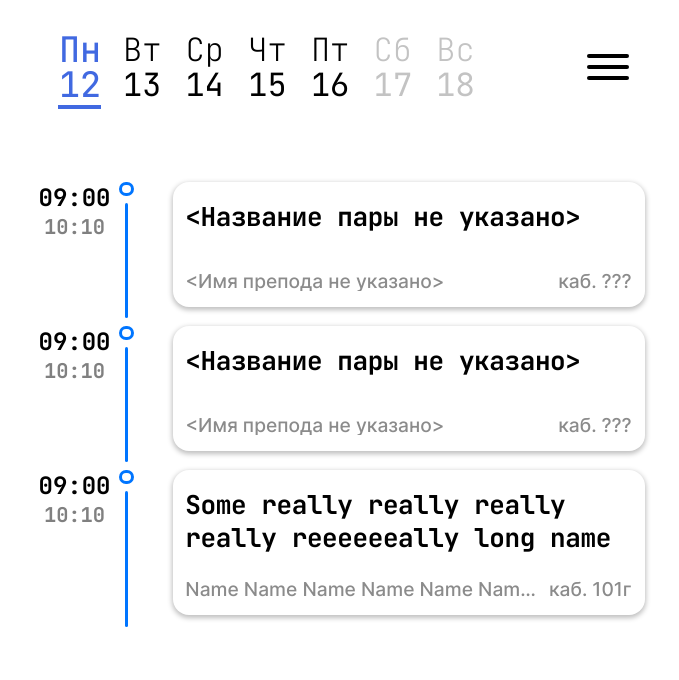
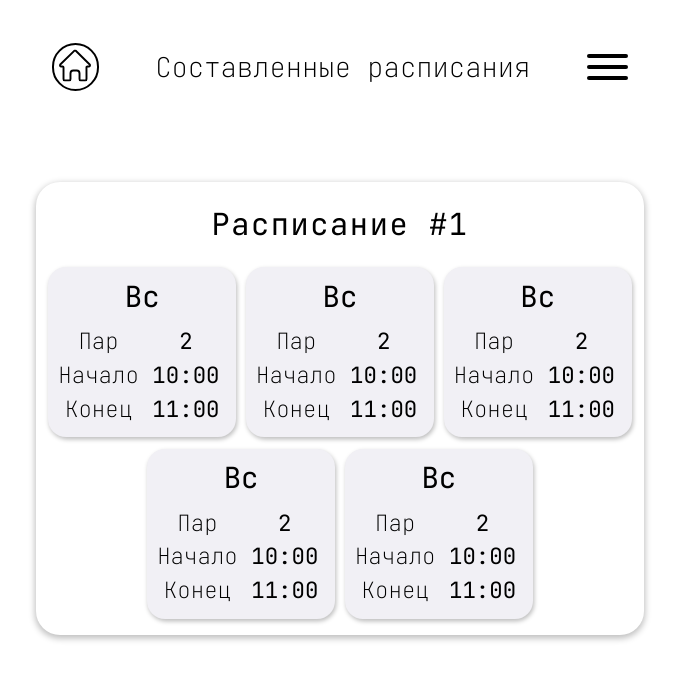
Before and after one commit to stinger222/edu-schedule-constructor, a React (Create React App) app: page /#/composed in a window 1280 px wide. Before the commit this address led to /. Shown: the top 680 px of the page, without its empty margins (300-979 px from the left). Built offline with nearby package versions, Linux system fonts and the light colour scheme.

Commit message:
Improve styling a bit

```diff
--- a/src/components/smart/ComposedSchedule/ComposedSchedule.styled.ts
+++ b/src/components/smart/ComposedSchedule/ComposedSchedule.styled.ts
@@ -6,14 +6,15 @@ export const StyledComposedSchedule = styled.div`
 	padding: 0 0.3em 1em 0.3em;
 	margin-inline: auto;
 
-	border-radius: 1em;
-	box-shadow: 0 0.125em 0.35em 0.06em rgba(0, 0, 0, 0.25);
+	border-radius: 1.5em;
+	box-shadow: 0 0.15em 0.4em 0.07em rgb(0 0 0 / 25%);
 
 	& > header {
-		line-height: 2.4em;
-		font-size: 1.7em;
+		line-height: 1em;
+		font-size: 1.9em;
 		font-weight: 400;
 		letter-spacing: 0.05em;
+		padding-block: 0.9em;
 		text-align: center;
 	}
 
--- a/src/components/smart/ComposedSchedule/Day/Day.styled.ts
+++ b/src/components/smart/ComposedSchedule/Day/Day.styled.ts
@@ -1,8 +1,8 @@
 import styled from "styled-components";
 
 export const StyledDay = styled.div`
-	font-size: 1.33em;
-	width: 9em;
+	font-size: 1.4em;
+	width: 8.4em;
 	height: max-content;
 	border-radius: 0.8em;
 	padding-bottom: 0.5em;
--- a/src/components/smart/Dropdown/Dropdown.styled.ts
+++ b/src/components/smart/Dropdown/Dropdown.styled.ts
@@ -41,6 +41,7 @@ export const StyledDropdown = styled.div`
   }
 
   & button {
+		/* TODO: Make buttons bigger on mobile */
     margin-bottom: 0.3em;
     width: 100%;
 		min-height: 1.5em;
```
